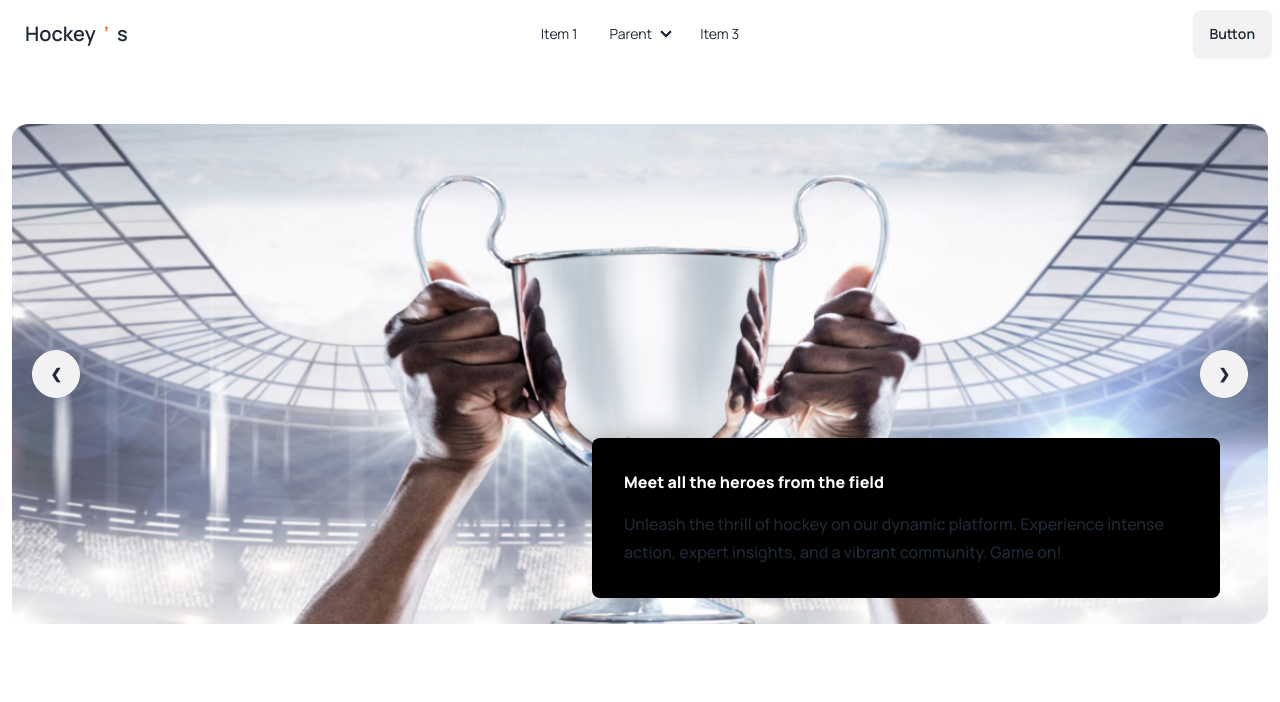
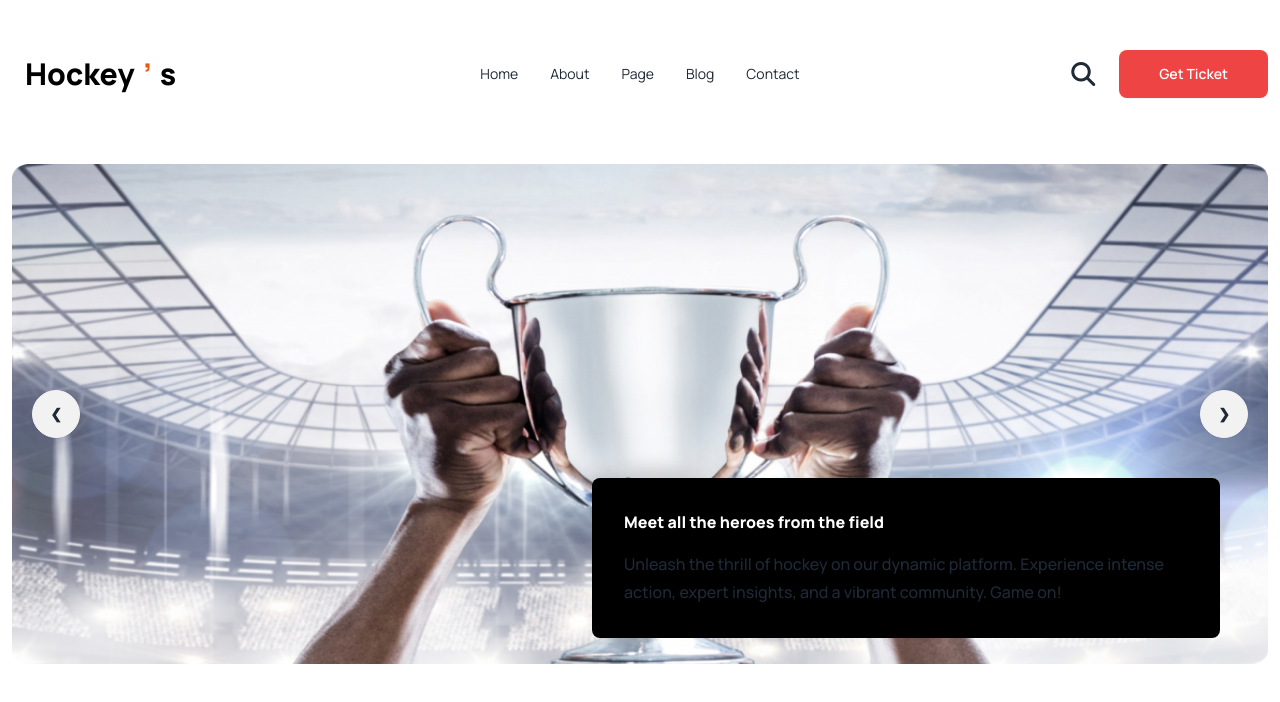
Before and after one commit to NomanSiddike/ns-assignment-03, a plain HTML site: page index.html in a window 1280 px wide. Drawn offline with nearby package versions, Linux system fonts and the light colour scheme.

Commit message:
nav section completed with responsive

```diff
--- a/index.html
+++ b/index.html
@@ -13,6 +13,12 @@
       rel="stylesheet"
     />
 
+    <!-- font-awesome link  -->
+    <script
+      src="https://kit.fontawesome.com/fa34ca343d.js"
+      crossorigin="anonymous"
+    ></script>
+
     <!-- link for daisyUI & Tailwind -->
     <link
       href="https://cdn.jsdelivr.net/npm/daisyui@4.6.0/dist/full.min.css"
@@ -22,98 +28,121 @@
     <script src="https://cdn.tailwindcss.com"></script>
 
     <style>
-        .font-manrope{
-            font-family: 'Manrope', sans-serif;
+      .font-manrope {
+        font-family: "Manrope", sans-serif;
       }
     </style>
   </head>
 
   <body class="font-manrope bg-white">
     <header class="container mx-auto">
-
       <!-- Nav  -->
-        <nav>
-            <div class="navbar bg-base-100">
+      <nav class="pt-10">
+        <div class="navbar bg-base-100 bg-white">
           <div class="navbar-start">
             <div class="dropdown">
               <div tabindex="0" role="button" class="btn btn-ghost lg:hidden">
-                      <svg xmlns="http://www.w3.org/2000/svg" class="h-5 w-5" fill="none" viewBox="0 0 24 24" stroke="currentColor"><path stroke-linecap="round" stroke-linejoin="round" stroke-width="2" d="M4 6h16M4 12h8m-8 6h16" /></svg>
+                <svg
+                  xmlns="http://www.w3.org/2000/svg"
+                  class="h-5 w-5"
+                  fill="none"
+                  viewBox="0 0 24 24"
+                  stroke="currentColor"
+                >
+                  <path
+                    stroke-linecap="round"
+                    stroke-linejoin="round"
+                    stroke-width="2"
+                    d="M4 6h16M4 12h8m-8 6h16"
+                  />
+                </svg>
               </div>
-                    <ul tabindex="0" class="menu menu-sm dropdown-content mt-3 z-[1] p-2 shadow bg-base-100 rounded-box w-52">
+              <ul
+                tabindex="0"
+                class="menu menu-sm dropdown-content mt-3 z-[1] p-2 shadow bg-base-100 rounded-box w-52"
+              >
                 <li><a>Home</a></li>
                 <li><a>About</a></li>
                 <li><a>Page</a></li>
                 <li><a>Blog</a></li>
                 <li><a>Contact</a></li>
-                      <li>
-                        <a>Parent</a>
-                        <ul class="p-2">
-                          <li><a>Submenu 1</a></li>
-                          <li><a>Submenu 2</a></li>
-                        </ul>
-                      </li>
-                      <li><a>Item 3</a></li>
               </ul>
             </div>
-                  <a class="btn btn-ghost text-xl">Hockey<span class="text-orange-600">’</span>s</a>
+            <a class="btn btn-ghost text-3xl text-black font-extrabold"
+              >Hockey<span class="text-orange-600">’</span>s</a
+            >
           </div>
           <div class="navbar-center hidden lg:flex">
             <ul class="menu menu-horizontal px-1">
-                    <li><a>Item 1</a></li>
-                    <li>
-                      <details>
-                        <summary>Parent</summary>
-                        <ul class="p-2">
-                          <li><a>Submenu 1</a></li>
-                          <li><a>Submenu 2</a></li>
-                        </ul>
-                      </details>
-                    </li>
-                    <li><a>Item 3</a></li>
+              <li class="font-normal hover:text-red-700"><a>Home</a></li>
+              <li class="font-normal hover:text-red-700"><a>About</a></li>
+              <li class="font-normal hover:text-red-700"><a>Page</a></li>
+              <li class="font-normal hover:text-red-700"><a>Blog</a></li>
+              <li class="font-normal hover:text-red-700"><a>Contact</a></li>
             </ul>
           </div>
           <div class="navbar-end">
-                  <a class="btn">Button</a>
+            <i
+              class="hidden lg:flex fa-solid fa-magnifying-glass mr-6 text-2xl"
+            ></i>
+            <a class="btn mr-1 text-white bg-red-500 px-10 border-none"
+              >Get Ticket</a
+            >
           </div>
         </div>
       </nav>
 
       <!-- Banner  -->
       <section class="static mx-3 lg:relative">
-            <div class="carousel  mt-14 h-[500px]">
+        <div class="carousel mt-14 h-[500px]">
           <div id="slide1" class="carousel-item relative w-full">
-                  <img src="./Images/1.png" class="w-full " />
-                  <div class="absolute flex justify-between transform -translate-y-1/2 left-5 right-5 top-1/2">
+            <img src="./Images/1.png" class="w-full" />
+            <div
+              class="absolute flex justify-between transform -translate-y-1/2 left-5 right-5 top-1/2"
+            >
               <a href="#slide4" class="btn btn-circle">❮</a>
               <a href="#slide2" class="btn btn-circle">❯</a>
             </div>
           </div>
           <div id="slide2" class="carousel-item relative w-full">
-                  <img src="./Images/b.jpg" class="w-full  rounded-lg" />
-                  <div class="absolute flex justify-between transform -translate-y-1/2 left-5 right-5 top-1/2">
+            <img src="./Images/b.jpg" class="w-full rounded-lg" />
+            <div
+              class="absolute flex justify-between transform -translate-y-1/2 left-5 right-5 top-1/2"
+            >
               <a href="#slide1" class="btn btn-circle">❮</a>
               <a href="#slide3" class="btn btn-circle">❯</a>
             </div>
           </div>
           <div id="slide3" class="carousel-item relative w-full">
-                  <img src="./Images/d.jpg" class="w-full  rounded-lg" />
-                  <div class="absolute flex justify-between transform -translate-y-1/2 left-5 right-5 top-1/2">
+            <img src="./Images/d.jpg" class="w-full rounded-lg" />
+            <div
+              class="absolute flex justify-between transform -translate-y-1/2 left-5 right-5 top-1/2"
+            >
               <a href="#slide2" class="btn btn-circle">❮</a>
               <a href="#slide4" class="btn btn-circle">❯</a>
             </div>
           </div>
           <div id="slide4" class="carousel-item relative w-full">
             <img src="./Images/e.jpg" class="w-full rrounded-lg" />
-                  <div class="absolute flex justify-between transform -translate-y-1/2 left-5 right-5 top-1/2">
+            <div
+              class="absolute flex justify-between transform -translate-y-1/2 left-5 right-5 top-1/2"
+            >
               <a href="#slide3" class="btn btn-circle">❮</a>
               <a href="#slide1" class="btn btn-circle">❯</a>
             </div>
           </div>
         </div>
 
-              <div class="bg-black w-full lg:w-1/2 p-8 rounded-lg static lg:absolute bottom-8 right-12">
-                <h3 class=" text-white text-base font-extrabold mb-4">Meet all the heroes from the field</h3>
-                <p class="text-inherit font-medium text-base leading-7">Unleash the thrill of hockey on our dynamic platform. Experience intense action, expert insights, and a vibrant community. Game on!</p>
+        <div
+          class="bg-black w-full lg:w-1/2 p-8 rounded-lg static lg:absolute bottom-8 right-12"
+        >
+          <h3 class="text-white text-base font-extrabold mb-4">
+            Meet all the heroes from the field
+          </h3>
+          <p class="text-inherit font-medium text-base leading-7">
+            Unleash the thrill of hockey on our dynamic platform. Experience
+            intense action, expert insights, and a vibrant community. Game on!
+          </p>
         </div>
       </section>
     </header>
```
Lines whose indentation alone changed are shown as unchanged.
